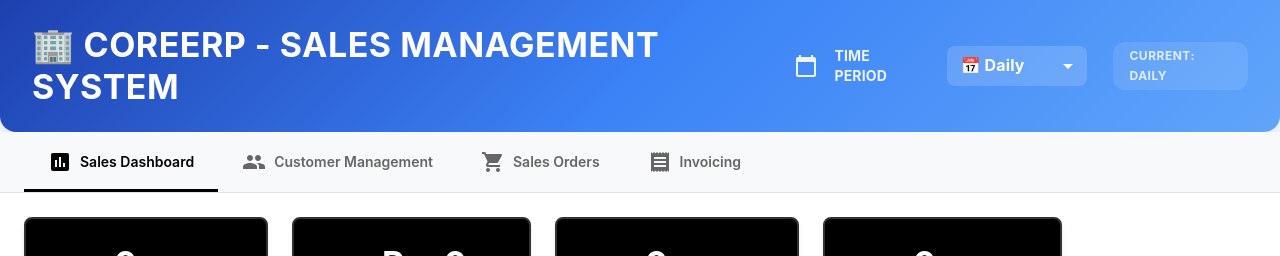
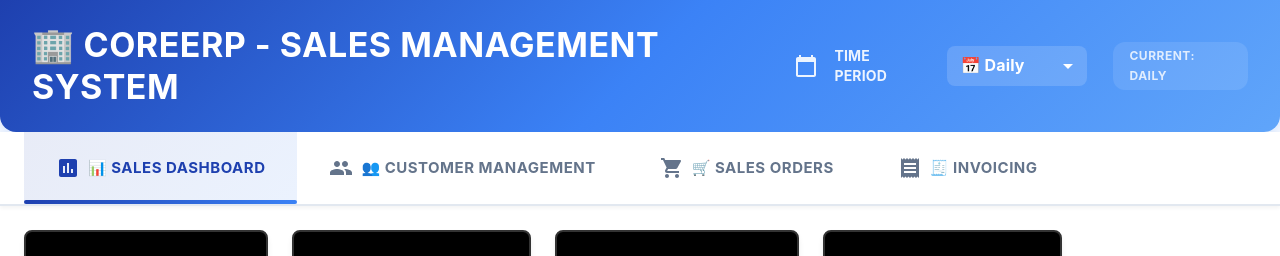
Before and after one commit to SeneshFitzroy/POWER_hackelite2.0, a React (Create React App) app: page /sales in a window 1280 px wide. Shown: the top 256 px of the page. Built offline with nearby package versions, Linux system fonts and the light colour scheme; no server answers; the database is empty.

Commit message:
feat: Enhanced src/components/sales/SalesModule.js,  - Detailed changes: diff --git a/src/components/sales/SalesModule.js b... at 18:51:01.03 Sat 09/06/2025

```diff
--- a/src/components/sales/SalesModule.js
+++ b/src/components/sales/SalesModule.js
@@ -156,8 +156,9 @@ export default function SalesModule() {
       {/* Tab Navigation */}
       <Box
         sx={{
-          backgroundColor: '#f8f9fa',
-          borderBottom: '1px solid #e0e0e0'
+          backgroundColor: '#ffffff',
+          borderBottom: '2px solid #e2e8f0',
+          boxShadow: '0 2px 4px rgba(0,0,0,0.05)'
         }}
       >
         <Container maxWidth="xl">
@@ -166,47 +167,52 @@ export default function SalesModule() {
             onChange={handleTabChange}
             sx={{
               '& .MuiTabs-indicator': {
-                backgroundColor: '#000000',
-                height: 3
+                background: 'linear-gradient(135deg, #1e40af 0%, #3b82f6 100%)',
+                height: 4,
+                borderRadius: '2px'
               },
               '& .MuiTab-root': {
                 textTransform: 'none',
-                fontSize: '14px',
-                fontWeight: 600,
-                color: '#666666',
-                minHeight: 60,
+                fontSize: '15px',
+                fontWeight: 700,
+                letterSpacing: '0.5px',
+                color: '#64748b',
+                minHeight: 72,
+                py: 2,
                 '&.Mui-selected': {
-                  color: '#000000'
+                  color: '#1e40af',
+                  background: 'linear-gradient(135deg, rgba(30, 64, 175, 0.1) 0%, rgba(59, 130, 246, 0.1) 100%)'
                 },
                 '&:hover': {
-                  color: '#333333'
+                  color: '#1e40af',
+                  backgroundColor: 'rgba(30, 64, 175, 0.05)'
                 }
               }
             }}
           >
             <Tab
-              icon={<Assessment />}
-              label="Sales Dashboard"
+              icon={<Assessment sx={{ color: 'inherit' }} />}
+              label="📊 SALES DASHBOARD"
               iconPosition="start"
-              sx={{ px: 3 }}
+              sx={{ px: 4 }}
             />
             <Tab
-              icon={<People />}
-              label="Customer Management"
+              icon={<People sx={{ color: 'inherit' }} />}
+              label="👥 CUSTOMER MANAGEMENT"
               iconPosition="start"
-              sx={{ px: 3 }}
+              sx={{ px: 4 }}
             />
             <Tab
-              icon={<ShoppingCart />}
-              label="Sales Orders"
+              icon={<ShoppingCart sx={{ color: 'inherit' }} />}
+              label="🛒 SALES ORDERS"
               iconPosition="start"
-              sx={{ px: 3 }}
+              sx={{ px: 4 }}
             />
             <Tab
-              icon={<Receipt />}
-              label="Invoicing"
+              icon={<Receipt sx={{ color: 'inherit' }} />}
+              label="🧾 INVOICING"
               iconPosition="start"
-              sx={{ px: 3 }}
+              sx={{ px: 4 }}
             />
           </Tabs>
         </Container>
```
